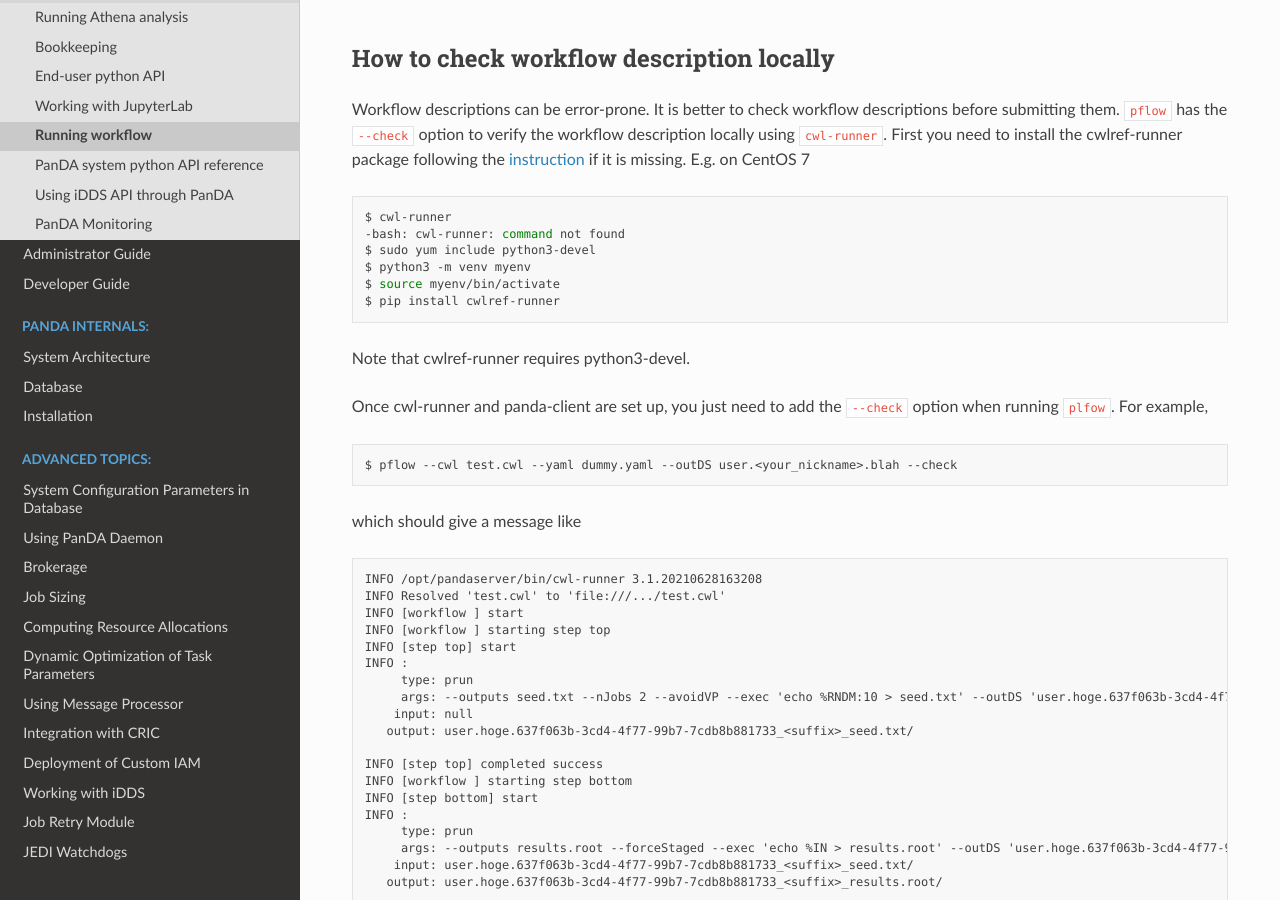
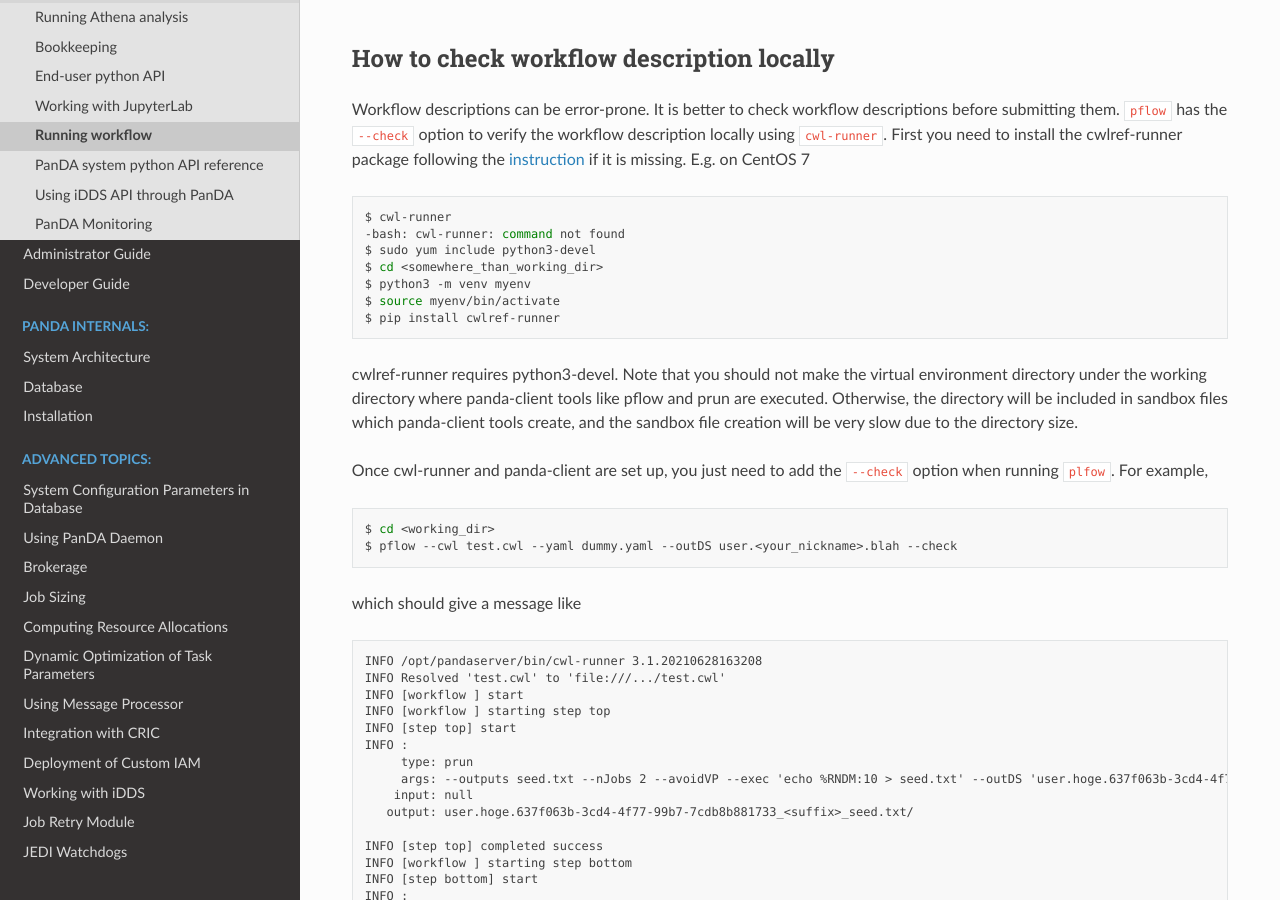
Before and after one commit to PanDAWMS/panda-docs, a Sphinx documentation site: the page built from docs/source/client/pflow.rst, in a window 1280 px wide and 900 px high, scrolled down 8314 px. Built offline with Sphinx 7.4.7 and the Read the Docs theme 2.0.0, drawn with Linux system fonts in a browser that asks for light colours; pages that are not in the unit, such as notebooks, are missing from menus.

Commit message:
--check in pflow

```diff
--- a/docs/source/client/pflow.rst
+++ b/docs/source/client/pflow.rst
@@ -341,11 +341,15 @@
   -bash: cwl-runner: command not found
 
   $ sudo yum include python3-devel
+  $ cd <somewhere_than_working_dir>
   $ python3 -m venv myenv
   $ source myenv/bin/activate
   $ pip install cwlref-runner
 
-Note that cwlref-runner requires python3-devel.
+cwlref-runner requires python3-devel. Note that you should not make the virtual environment directory under
+the working directory where panda-client tools like pflow and prun are executed.
+Otherwise, the directory will be included in sandbox files which panda-client tools create,
+and the sandbox file creation will be very slow due to the directory size.
 
 Once cwl-runner and panda-client are set up, you
 just need to add the ``--check`` option when running ``plfow``.
@@ -353,6 +357,7 @@
 
 .. prompt:: bash
 
+  cd <working_dir>
   pflow --cwl test.cwl --yaml dummy.yaml --outDS user.<your_nickname>.blah --check
 
 which should give a message like
```
